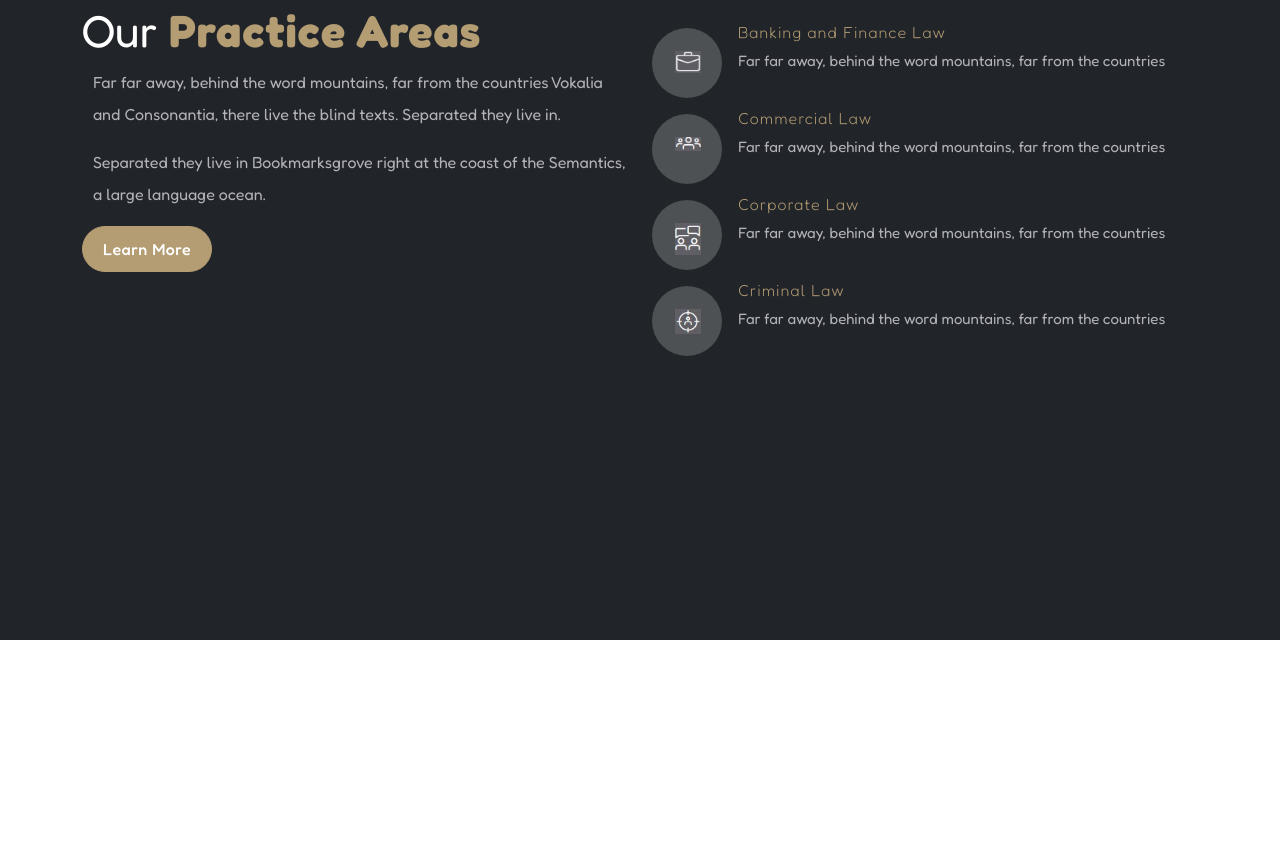
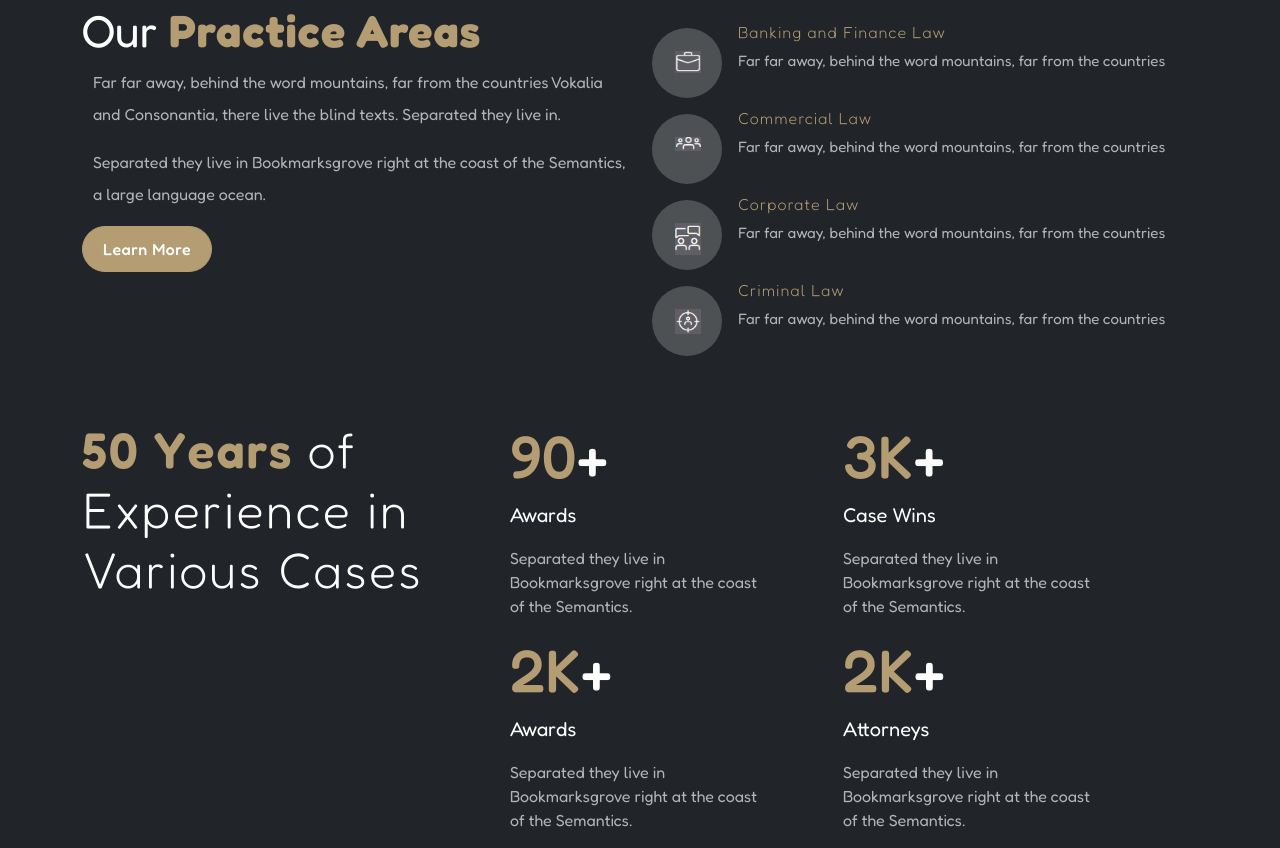
Before and after one commit to ammarahm69/Justice-App, a plain HTML site: page index.html in a window 1280 px wide. Shown: the part 860-1708 px from the top of the page. Before the commit the page ends 1500 px from the top, so only its background shows below. Drawn offline with nearby package versions, Linux system fonts and the light colour scheme.

Commit message:
practice-section added

```diff
--- a/css/repnsive.css
+++ b/css/repnsive.css
@@ -23,4 +23,10 @@
         /* color: black !important; */
 
     }
+    .cases h1{
+        font-size: 40px;
+    }
+    .practice-heading h1{
+        font-size: 40px;
+    }
 }
--- a/css/style.css
+++ b/css/style.css
@@ -75,7 +75,7 @@ ul li{
 .main-practice{
     /* display: flex; */
     width: 100%;
-    height: 700px;
+    height: auto;
     background-color: #212529;
     padding-top: 4rem;
     color: #fff;
@@ -132,3 +132,28 @@ ul li{
     color: #b2b2b8;
     font-size: 15px;
 }
+.cases h1{
+    font-size: 50px;
+    font-weight: 200;
+    letter-spacing: 2px;
+
+}
+.cases .year{
+    color: #b49c73;
+    letter-spacing: 2px;
+    font-weight: 600;
+}
+.awards-sec h1{
+    font-size: 60px;
+}
+.awards-sec .ninty{
+    color: #b49c73;
+}
+.awards-sec .strong{
+    color: #fff;
+    font-size: 20px;
+    font-weight: 400;
+}
+.awards-sec p{
+    color: #b2b2b8;
+}
--- a/index.html
+++ b/index.html
@@ -144,7 +144,36 @@
                     </div>
 
                 </div>
-
+                <div class="row mt-5">
+                    <div class="col-lg-4">
+                        <div class="cases">
+                            <h1><span class="year">50 Years </span>of Experience in Various Cases</h1>
+                        </div>
+                    </div>
+                    <div class="col-lg-3 col-6 col-md-5 ms-5">
+                        <div class="awards-sec">
+                            <h1><span class="ninty">90</span>+</h1>
+                            <p class="strong">Awards</p>
+                            <p class="award-text">Separated they live in Bookmarksgrove right at the coast of the Semantics.</p>
+                        <div class="awards-sec">
+                            <h1><span class="ninty">2K</span>+</h1>
+                            <p class="strong">Awards</p>
+                            <p class="award-text">Separated they live in Bookmarksgrove right at the coast of the Semantics.</p>
+                        </div>
+                    </div>
+                </div>
+                    <div class="col-lg-3 col-6 col-md-5 ms-5">
+                        <div class="awards-sec">
+                            <h1><span class="ninty">3K</span>+</h1>
+                            <p class="strong">Case Wins</p>
+                            <p class="award-text">Separated they live in Bookmarksgrove right at the coast of the Semantics.</p>
+                        <div class="awards-sec">
+                            <h1><span class="ninty">2K</span>+</h1>
+                            <p class="strong">Attorneys</p>
+                            <p class="award-text">Separated they live in Bookmarksgrove right at the coast of the Semantics.</p>
+                        </div>
+                    </div>
+                </div>
             </div>
         </div>
     </div>
```
Also changed, not shown: img/pjus.jpg (added).
